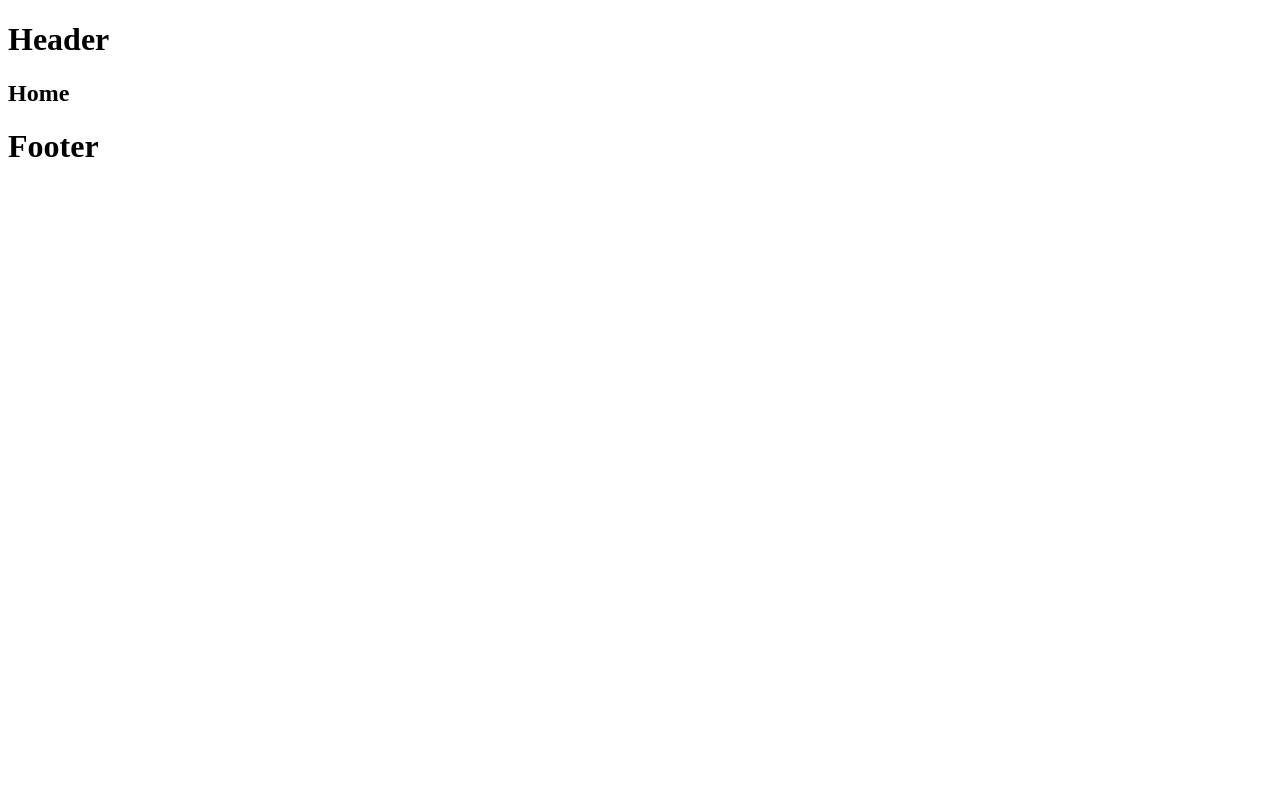
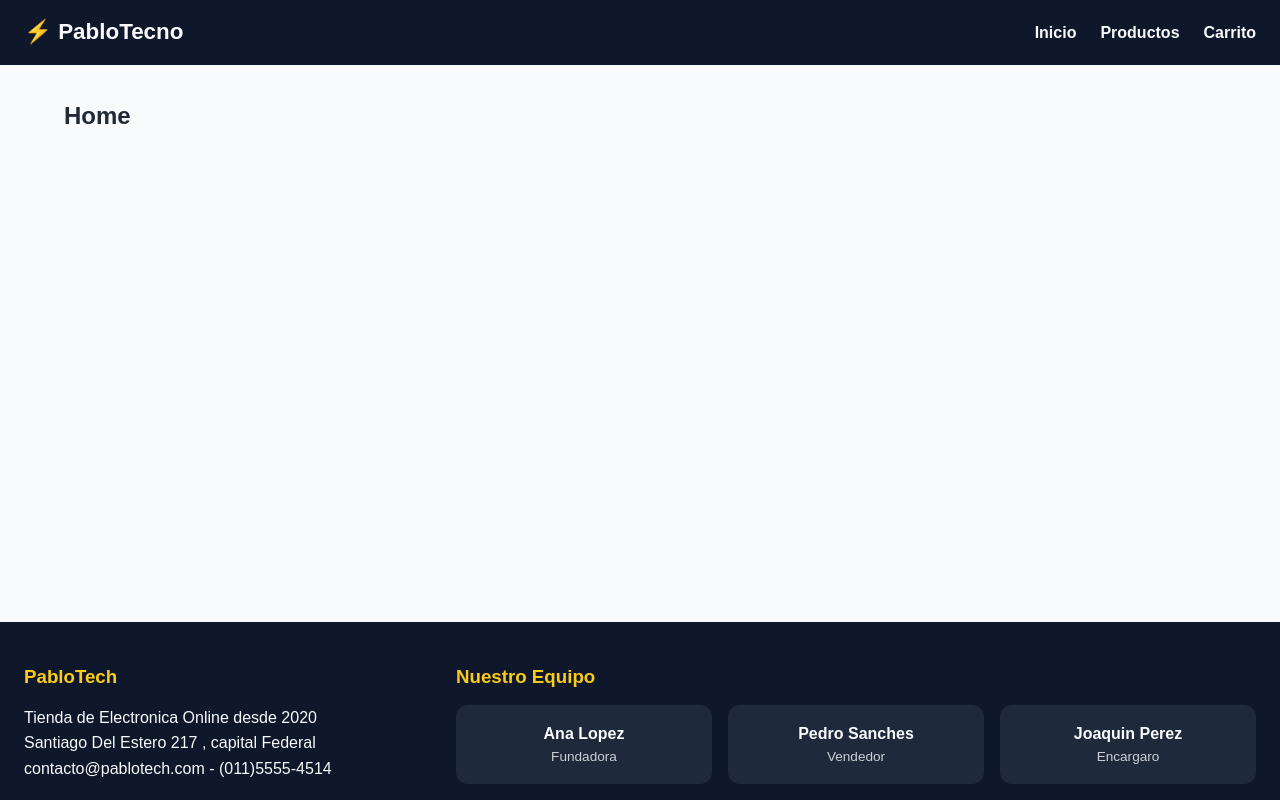
Before and after one commit to patiespablo-max/tienda-react, a React (Vite) app: page / in a window 1280 px wide. Built offline with nearby package versions, Linux system fonts and the light colour scheme.

Commit message:
feat: Se agregan Layouy con Header ,NavBar y Footer

```diff
--- a/src/componentes/Layout/Footer.jsx
+++ b/src/componentes/Layout/Footer.jsx
@@ -1,8 +1,31 @@
+const equipo  = [
+    {id: 1 , nombre : 'Ana Lopez' , rol : 'Fundadora'},
+    {id: 2 , nombre : 'Pedro Sanches' , rol : 'Vendedor'},
+    {id: 3 , nombre : 'Joaquin Perez' , rol : 'Encargaro'}
 
+]
 function Footer() {
   return (
-    <h1>Footer</h1>
+    <footer className = "footer">
+        <div className="fotter-empresa">
+            <h3>PabloTech</h3>
+            <p>Tienda de Electronica Online desde 2020 </p>
+            <p>Santiago Del Estero 217 , capital Federal</p>
+            <p>contacto@pablotech.com - (011)5555-4514 </p>
 
+        </div>
+        <div className="footer-equipo">
+            <h3>Nuestro Equipo</h3>
+            <div className="equipo-tarjetas">
+                     {equipo.map((persona) => (
+                    <article key={persona.id} className="tarjeta-persona">
+                        <h4>{persona.nombre}</h4>
+                        <p>{persona.rol}</p>
+                    </article>
+                ))}
+            </div>
+        </div>
+    </footer>
   )
 }
 
--- a/src/componentes/Layout/Header.jsx
+++ b/src/componentes/Layout/Header.jsx
@@ -1,8 +1,11 @@
-
+import  { Link} from 'react-router-dom'
+import NavBar from './NavBar'
 function Header() {
   return (
-    <h1>Header</h1>
-
+      <header className="header">
+      <Link to="/" className="logo">⚡ PabloTecno</Link>
+      <NavBar />
+    </header>
   )
 }
 
--- a/src/componentes/Layout/Layout.jsx
+++ b/src/componentes/Layout/Layout.jsx
@@ -5,7 +5,7 @@ function Layout() {
     return (
         <>
             <Header />
-            <main>
+            <main className="contenido">
                 <Outlet />
             </main>
             <Footer />
--- /dev/null
+++ b/src/componentes/Layout/NavBar.jsx
@@ -0,0 +1,14 @@
+import { Link } from 'react-router-dom'
+function NavBar() {
+  return (
+    <nav className="navbar" aria-label="Navegación principal">
+      <ul className="navbar-lista">
+        <li><Link to="/">Inicio</Link></li>
+        <li><Link to="/productos">Productos</Link></li>
+        <li><Link to="/carrito">Carrito</Link></li>
+      </ul>
+    </nav>
+  )
+}
+
+export default NavBar
--- /dev/null
+++ b/src/componentes/Styles/Styles.css
@@ -0,0 +1,150 @@
+/* ===== Variables y base ===== */
+:root {
+  --oscuro: #0f172a;
+  --medio: #1e293b;
+  --acento: #facc15;
+  --claro: #f8fafc;
+  --texto: #1f2937;
+  --radio: 12px;
+  --sombra: 0 4px 16px rgba(0, 0, 0, 0.08);
+}
+
+* {
+  box-sizing: border-box;
+  margin: 0;
+  padding: 0;
+}
+
+body {
+  font-family: 'Poppins', sans-serif;
+  color: var(--texto);
+  background-color: var(--claro);
+  line-height: 1.6;
+}
+
+/* Hace que el footer quede abajo aunque haya poco contenido */
+#root {
+  min-height: 100vh;
+  display: flex;
+  flex-direction: column;
+}
+
+.contenido {
+  flex: 1;
+  width: 100%;
+  max-width: 1200px;
+  margin: 0 auto;
+  padding: 2rem 1.5rem;
+}
+
+img {
+  max-width: 100%;
+  display: block;
+}
+
+.boton {
+  display: inline-block;
+  background-color: var(--acento);
+  color: var(--oscuro);
+  font-family: inherit;
+  font-weight: 600;
+  font-size: 1rem;
+  padding: 0.6rem 1.2rem;
+  border: none;
+  border-radius: var(--radio);
+  text-decoration: none;
+  cursor: pointer;
+}
+
+.boton:hover {
+  background-color: #eab308;
+}
+
+/* ===== Header y NavBar ===== */
+.header {
+  position: sticky;
+  top: 0;
+  z-index: 10;
+  display: flex;
+  justify-content: space-between;
+  align-items: center;
+  flex-wrap: wrap;
+  gap: 1rem;
+  padding: 0.9rem 1.5rem;
+  background-color: var(--oscuro);
+}
+
+.logo {
+  color: var(--claro);
+  font-size: 1.4rem;
+  font-weight: 700;
+  text-decoration: none;
+}
+
+.navbar-lista {
+  list-style: none;
+  display: flex;
+  align-items: center;
+  gap: 1.5rem;
+}
+
+.navbar-lista a {
+  color: var(--claro);
+  text-decoration: none;
+  font-weight: 600;
+}
+
+.navbar-lista a:hover {
+  color: var(--acento);
+}
+
+/* ===== Footer ===== */
+.footer {
+  background-color: var(--oscuro);
+  color: var(--claro);
+  padding: 2.5rem 1.5rem 1rem;
+  display: grid;
+  grid-template-columns: 1fr; /* celular: todo en una columna */
+  gap: 2rem;
+}
+
+/* Pantallas grandes: la empresa ocupa 1 parte y el equipo 2 */
+@media (min-width: 800px) {
+  .footer {
+    grid-template-columns: 1fr 2fr;
+  }
+}
+
+.footer h3 {
+  color: var(--acento);
+  margin-bottom: 0.8rem;
+}
+
+.equipo-tarjetas {
+  display: flex;
+  flex-wrap: wrap;
+  gap: 1rem;
+}
+
+.tarjeta-persona {
+  flex: 1 1 140px;
+  background-color: var(--medio);
+  border-radius: var(--radio);
+  padding: 1rem;
+  text-align: center;
+}
+
+
+.tarjeta-persona p {
+  font-size: 0.85rem;
+  opacity: 0.8;
+}
+
+.footer-copy {
+  grid-column: 1 / -1;
+  text-align: center;
+  font-size: 0.85rem;
+  opacity: 0.7;
+  border-top: 1px solid var(--medio);
+  padding-top: 1rem;
+}
--- a/src/main.jsx
+++ b/src/main.jsx
@@ -1,7 +1,7 @@
 import { StrictMode } from 'react'
 import { createRoot } from 'react-dom/client'
 import App from './App.jsx'
-
+import './componentes/Styles/Styles.css'
 createRoot(document.getElementById('root')).render(
   <StrictMode>
     <App />
```
Also changed, not shown: src/App.css (deleted), src/index.css (deleted).
